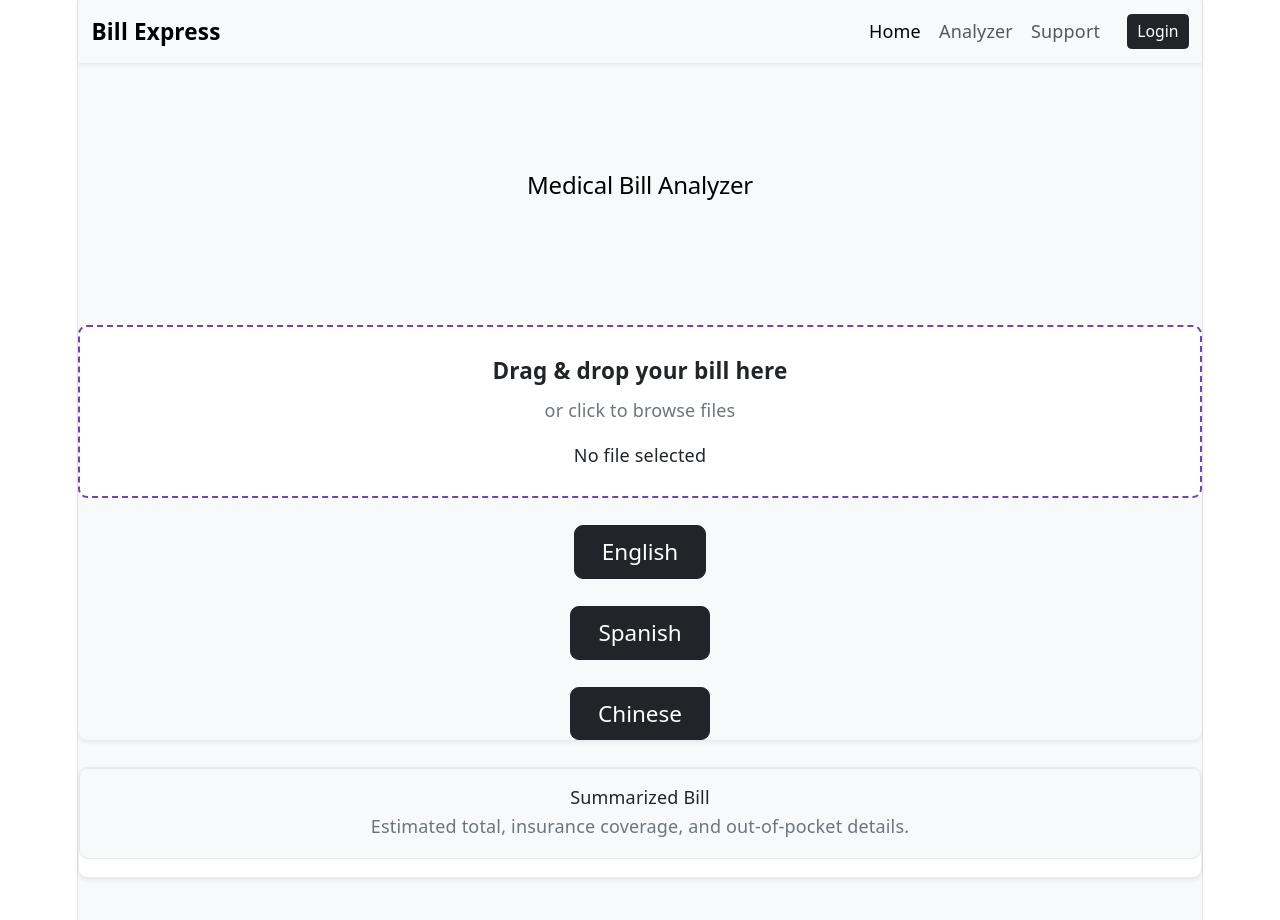
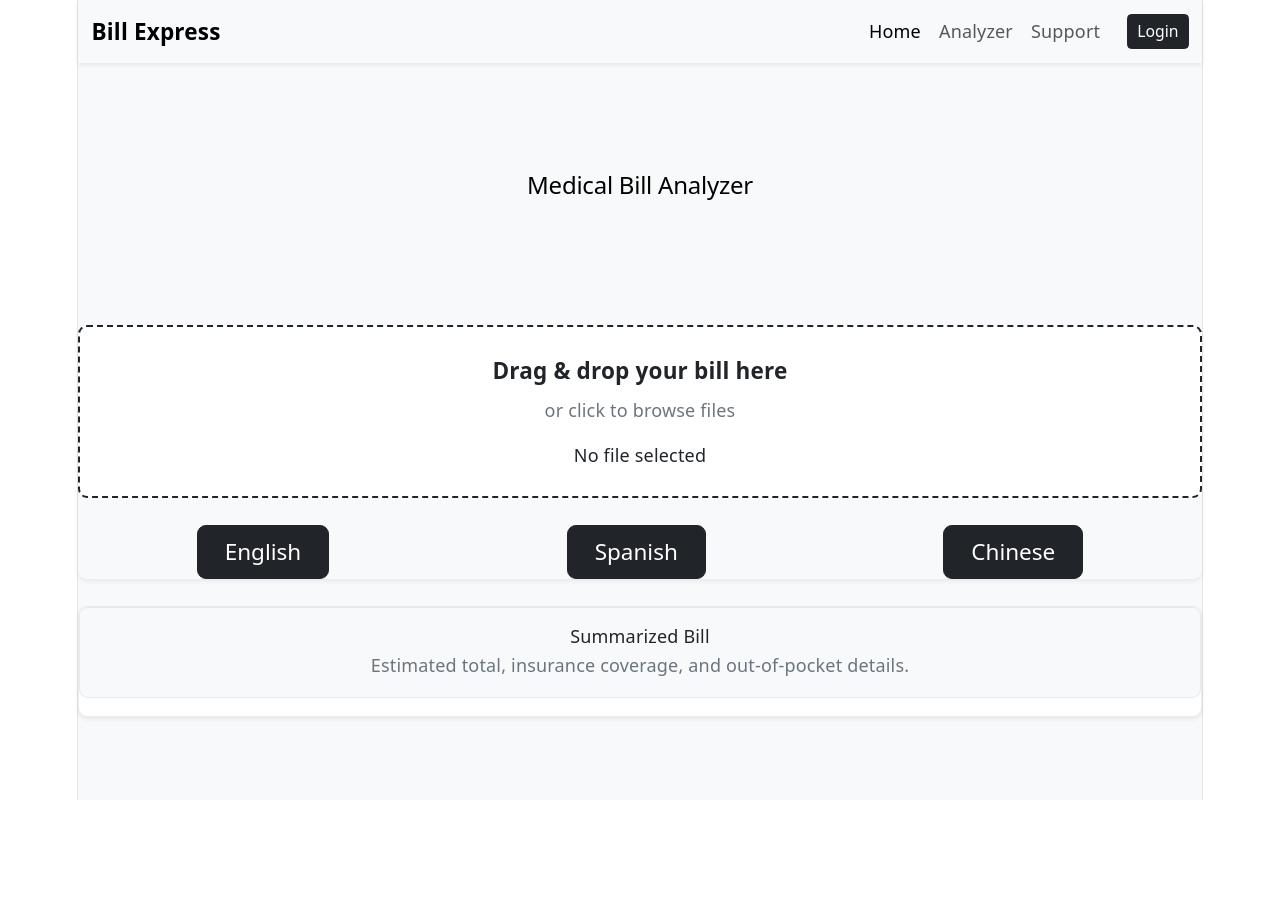
Before and after one commit to frawnda/HackBrooklyn-Healthcare, a React (Vite) app in the folder front-end/Healthcare-Frontend/: page / in a window 1280 px wide. Shown: the top 920 px of the page. After the commit the page ends 800 px from the top, so only its background shows below. Built offline with nearby package versions, Linux system fonts and the light colour scheme.

Commit message:
frontend

```diff
--- a/front-end/Healthcare-Frontend/src/App.css
+++ b/front-end/Healthcare-Frontend/src/App.css
@@ -13,7 +13,7 @@ body {
 
 
 .drop-zone {
-  border: 2px dashed #6f42c1;
+  border: 2px dashed;
   background: #ffffff;
   cursor: pointer;
   transition: border-color 0.2s ease, background-color 0.2s ease;
--- a/front-end/Healthcare-Frontend/src/App.jsx
+++ b/front-end/Healthcare-Frontend/src/App.jsx
@@ -107,8 +107,8 @@ function App() {
               <p className="mt-3 mb-0 text-truncate text-dark fw-medium">{fileName}</p>
             </div>
           </div>
-
-          <div className="text-center mt-4">
+        <div class="flex-container d-flex justify-content-around">
+          <div className="text-center mt-4 ">
             <button
               className="btn btn-dark btn-lg px-4"
               type="button"
@@ -140,6 +140,7 @@ function App() {
               {analyzing ? 'Translating...' : 'Chinese'}
             </button>
           </div>
+        </div>
         </section>
 
         <section className="results-panel rounded-3 shadow-sm">
```
